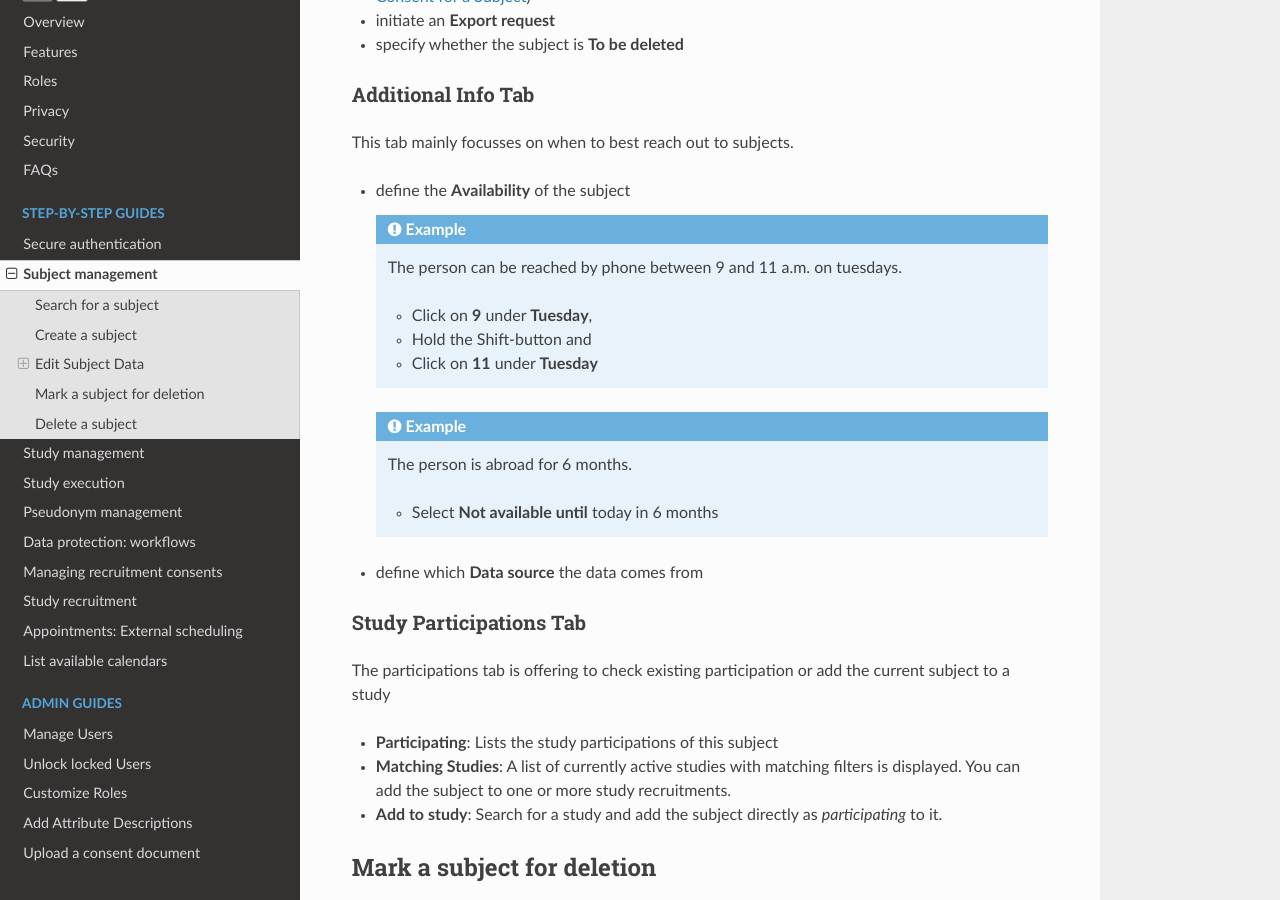
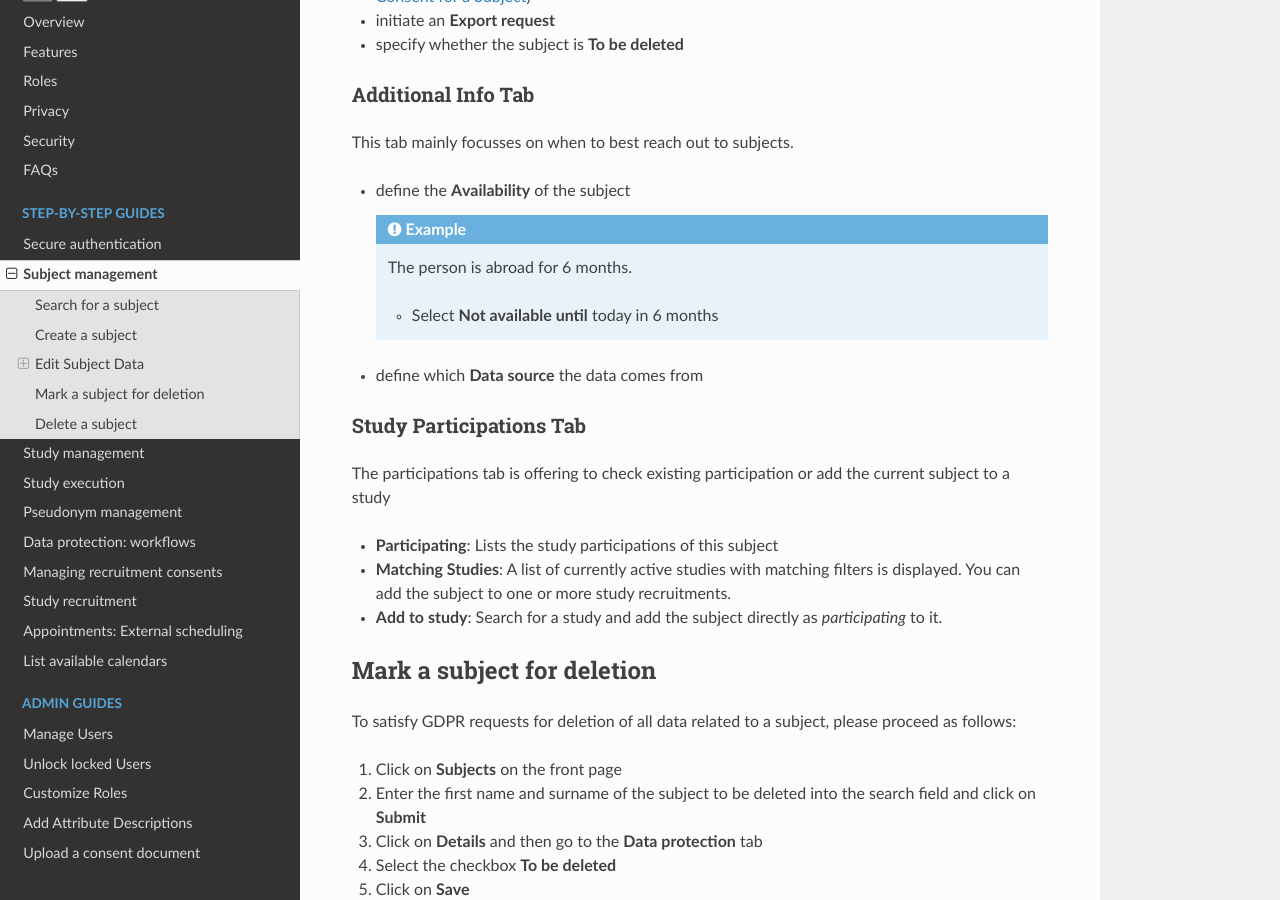
Before and after one commit to DouglasNeuroInformatics/castellum, a Sphinx documentation site: the page built from source/guides/subject-management.rst, in a window 1280 px wide and 900 px high, scrolled down 4482 px. Built offline with Sphinx 7.4.7 and the Read the Docs theme 2.0.0, drawn with Linux system fonts in a browser that asks for light colours.

Commit message:
rm availability example

```diff
--- a/source/guides/subject-management.rst
+++ b/source/guides/subject-management.rst
@@ -208,14 +208,6 @@ This tab mainly focusses on when to best reach out to subjects.
 
     .. admonition:: Example
 
-        The person can be reached by phone between 9 and 11 a.m. on tuesdays.
-
-        -   Click on **9** under **Tuesday**,
-        -   Hold the Shift-button and
-        -   Click on **11** under **Tuesday**
-
-    .. admonition:: Example
-
         The person is abroad for 6 months.
 
         -   Select **Not available until** today in 6 months
```
